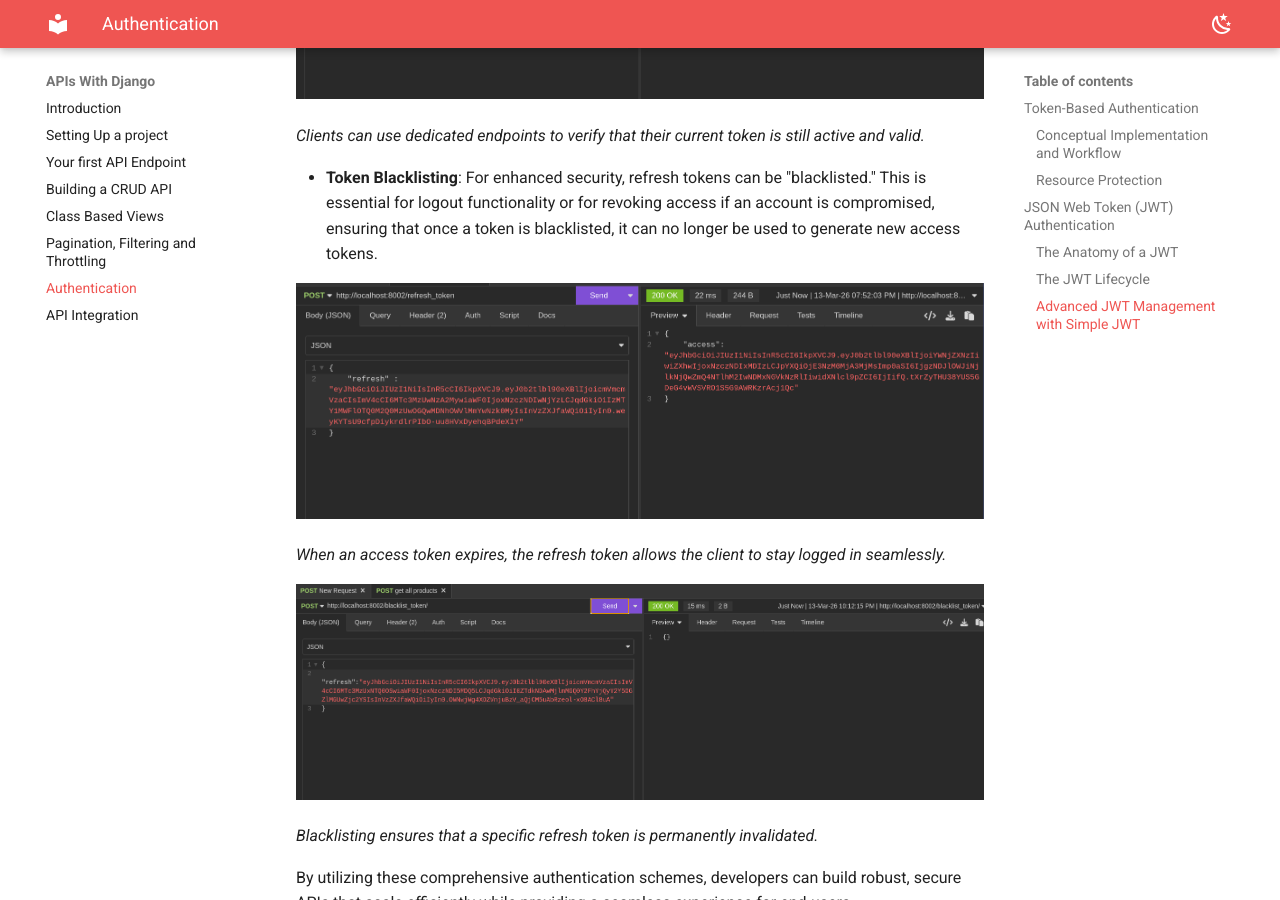
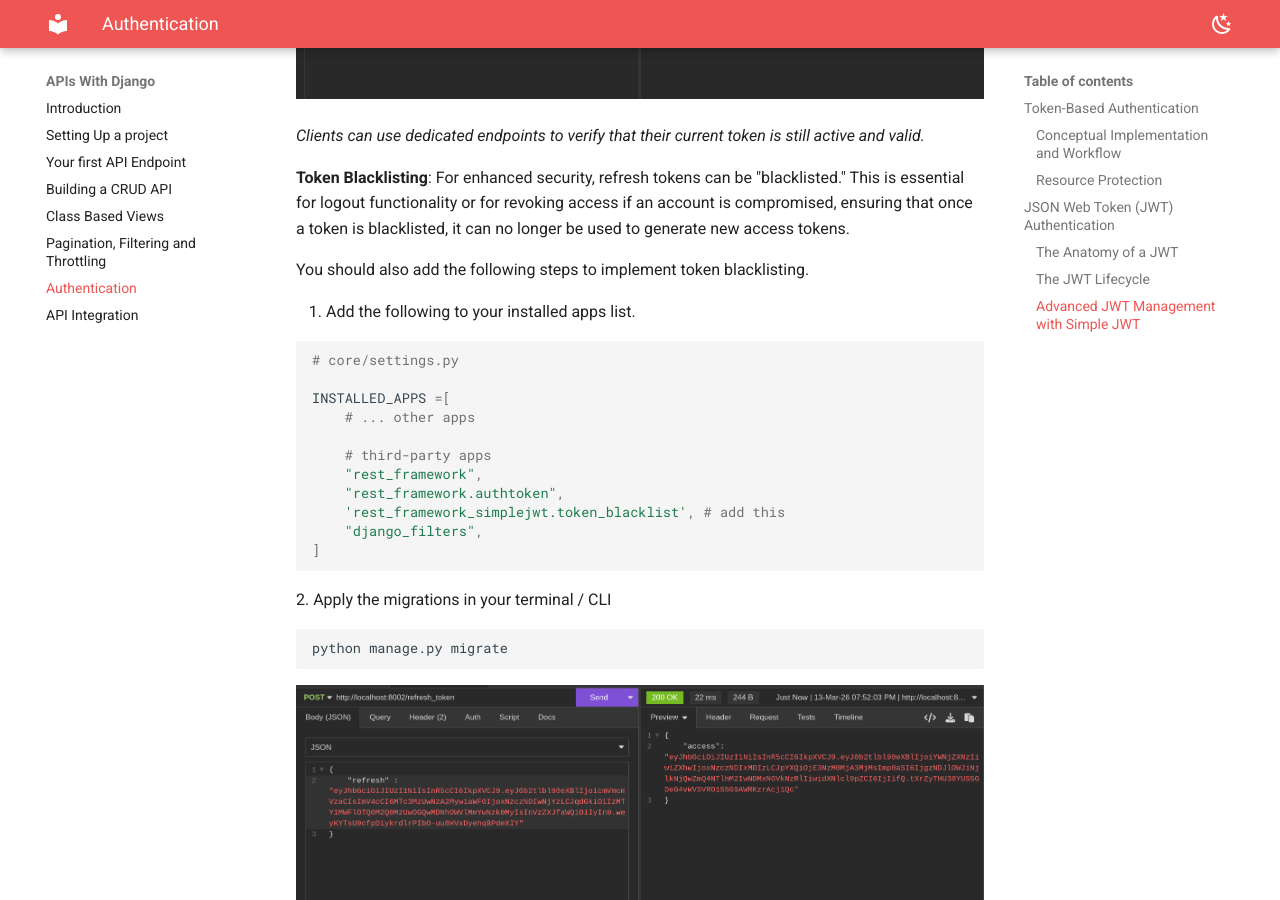
Before and after one commit to jod35/intro-to-drf, an MkDocs documentation site: the page built from docs/chapter7.md, in a window 1280 px wide and 900 px high, scrolled down 6484 px. Built offline with MkDocs 1.6.1 and Material for MkDocs 9.7.7, drawn with Linux system fonts in a browser that asks for light colours.

Commit message:
edit chapter 7

````diff
--- a/docs/chapter7.md
+++ b/docs/chapter7.md
@@ -178,7 +178,31 @@ urlpatterns = [
 
 *Clients can use dedicated endpoints to verify that their current token is still active and valid.*
 
-*   **Token Blacklisting**: For enhanced security, refresh tokens can be "blacklisted." This is essential for logout functionality or for revoking access if an account is compromised, ensuring that once a token is blacklisted, it can no longer be used to generate new access tokens.
+**Token Blacklisting**: For enhanced security, refresh tokens can be "blacklisted." This is essential for logout functionality or for revoking access if an account is compromised, ensuring that once a token is blacklisted, it can no longer be used to generate new access tokens.
+
+You should also add the following steps to implement token blacklisting.
+
+1. Add the following to your installed apps list.
+
+```py
+# core/settings.py
+
+INSTALLED_APPS =[
+    # ... other apps
+
+    # third-party apps
+    "rest_framework",
+    "rest_framework.authtoken",
+    'rest_framework_simplejwt.token_blacklist', # add this
+    "django_filters",
+]
+```
+2. Apply the migrations in your terminal / CLI
+
+```sh
+python manage.py migrate
+```
+
 
 ![Refreshing an expired access token](./imgs/obtain%20new%20token%20with%20refresh.png)
 
@@ -186,6 +210,7 @@ urlpatterns = [
 
 ![Blacklisting a token for security](./imgs/blacklist%20token.png)
 
+
 *Blacklisting ensures that a specific refresh token is permanently invalidated.*
 
 By utilizing these comprehensive authentication schemes, developers can build robust, secure APIs that scale efficiently while providing a seamless experience for end-users.
````
Also changed, not shown: docs/imgs/5 years.png (added), docs/imgs/mutwe.png (added).
